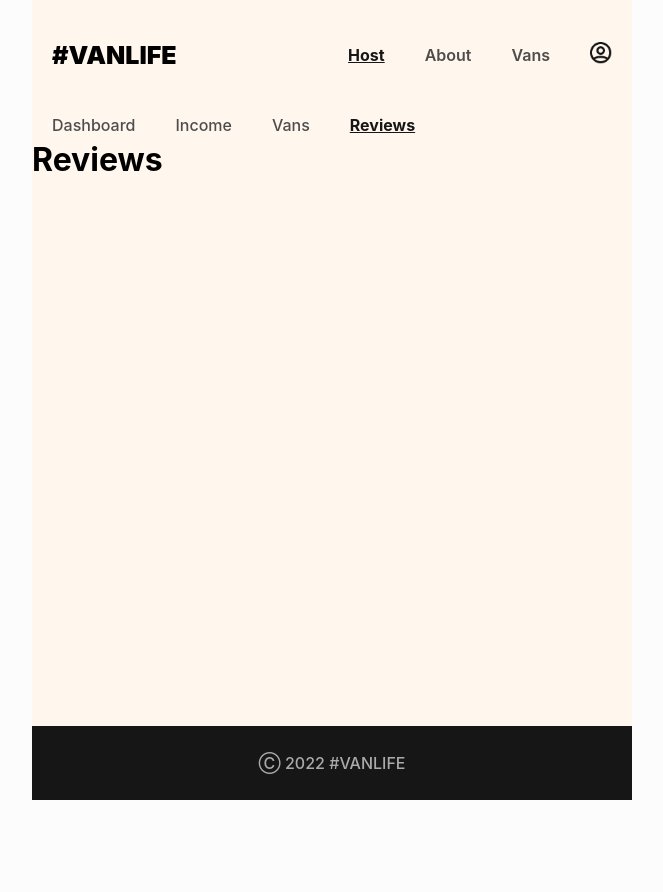
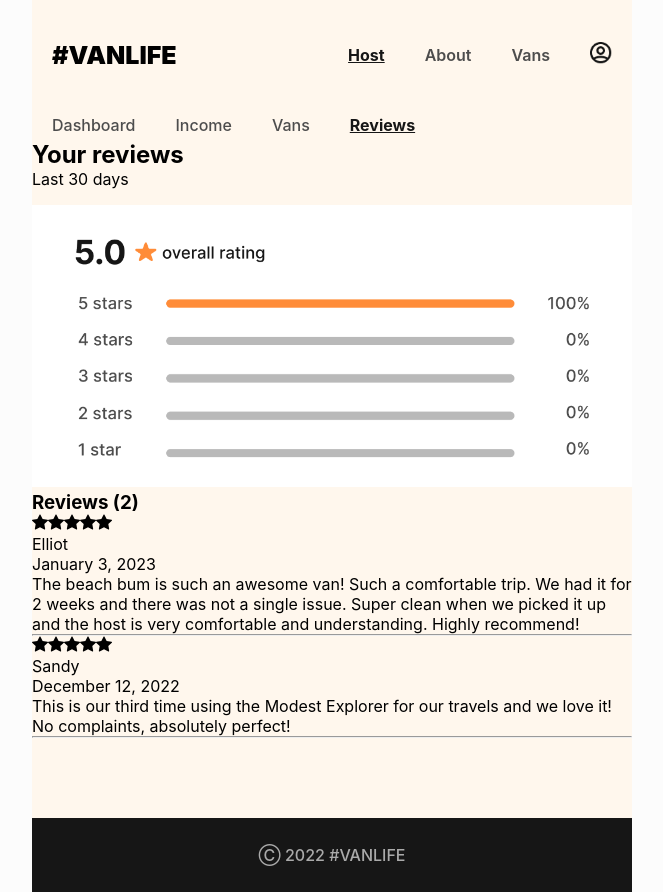
Before and after one commit to Shivam-Sharma-1/Van-Life, a React (Vite) app: page /host/reviews in a window 1280 px wide. Shown: the whole page, without its empty margins (308-971 px from the left). Before the commit the page ends 800 px from the top, so only its background shows below. Built offline with nearby package versions, Linux system fonts and the light colour scheme; sample sign-in values are in the browser's storage; what miragejs would draw is missing.

Commit message:
updated reviews

```diff
--- a/src/pages/Host/Reviews.jsx
+++ b/src/pages/Host/Reviews.jsx
@@ -1,6 +1,54 @@
+import { BsStarFill } from "react-icons/bs"
+import reviewChart from '../../assets/images/review-chart.png'
+
 function Reviews() {
+    const reviewsData = [
+        {
+            rating: 5,
+            name: "Elliot",
+            date: "January 3, 2023",
+            text: "The beach bum is such an awesome van! Such a comfortable trip. We had it for 2 weeks and there was not a single issue. Super clean when we picked it up and the host is very comfortable and understanding. Highly recommend!",
+            id: "1",
+        },
+        {
+            rating: 5,
+            name: "Sandy",
+            date: "December 12, 2022",
+            text: "This is our third time using the Modest Explorer for our travels and we love it! No complaints, absolutely perfect!",
+            id: "2",
+        },
+    ]
+
     return (
-        <h1>Reviews</h1>
+        <section className="host-reviews">
+            <div className="top-text">
+                <h2>Your reviews</h2>
+                <p>
+                    Last <span>30 days</span>
+                </p>
+            </div>
+            <img
+                className="graph"
+                src={reviewChart}
+                alt="Review graph"
+            />
+            <h3>Reviews (2)</h3>
+            {reviewsData.map((review) => (
+                <div key={review.id}>
+                    <div className="review">
+                        {[...Array(review.rating)].map((_, i) => (
+                            <BsStarFill className="review-star" key={i} />
+                        ))}
+                        <div className="info">
+                            <p className="name">{review.name}</p>
+                            <p className="date">{review.date}</p>
+                        </div>
+                        <p>{review.text}</p>
+                    </div>
+                    <hr />
+                </div>
+            ))}
+        </section>
     )
 }
 
```
Also changed, not shown: src/assets/images/review-chart.png.
